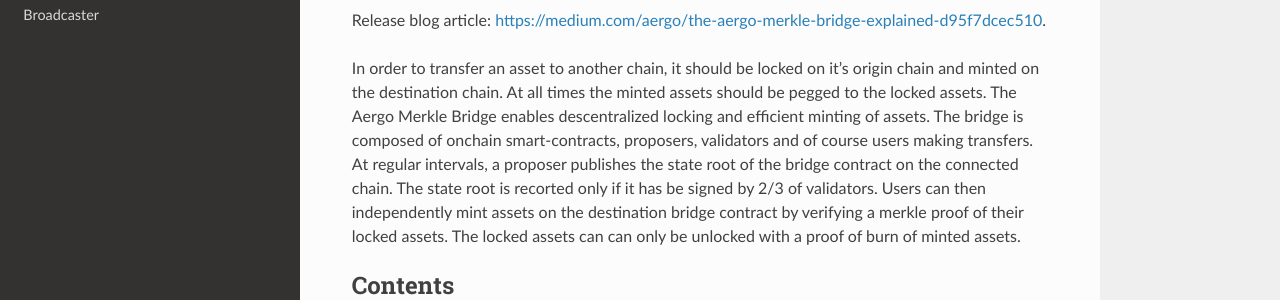
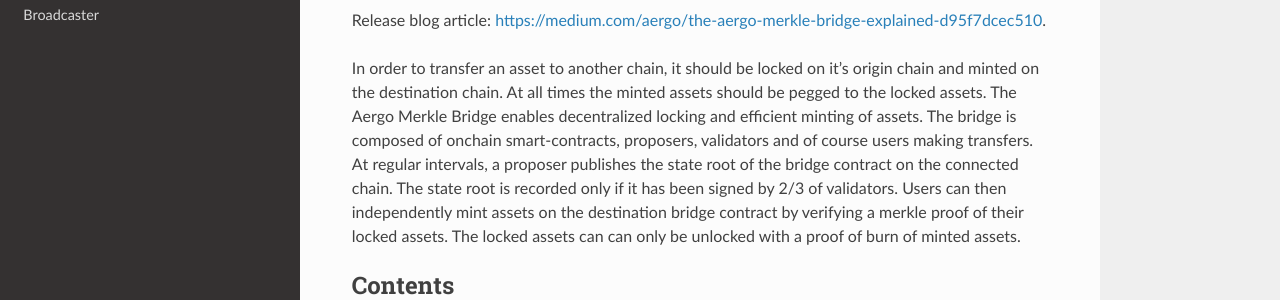
Before and after one commit to aergoio/merkle-bridge, a Sphinx documentation site: the page built from docs/index.rst, in a window 1280 px wide and 900 px high. Shown: the part 255-555 px from the top of the window. Built offline with Sphinx 7.4.7 and the Read the Docs theme 2.0.0, drawn with Linux system fonts in a browser that asks for light colours.

Commit message:
fix typo

```diff
--- a/docs/index.rst
+++ b/docs/index.rst
@@ -9,10 +9,10 @@
 
 In order to transfer an asset to another chain, it should be locked on it's origin chain and minted on the destination chain.
 At all times the minted assets should be pegged to the locked assets.
-The Aergo Merkle Bridge enables descentralized locking and efficient minting of assets.
+The Aergo Merkle Bridge enables decentralized locking and efficient minting of assets.
 The bridge is composed of onchain smart-contracts, proposers, validators and of course users making transfers.
 At regular intervals, a proposer publishes the state root of the bridge contract on the connected chain.
-The state root is recorted only if it has be signed by 2/3 of validators.
+The state root is recorded only if it has been signed by 2/3 of validators.
 Users can then independently mint assets on the destination bridge contract by verifying a merkle proof of their locked assets.
 The locked assets can can only be unlocked with a proof of burn of minted assets.
 
```
